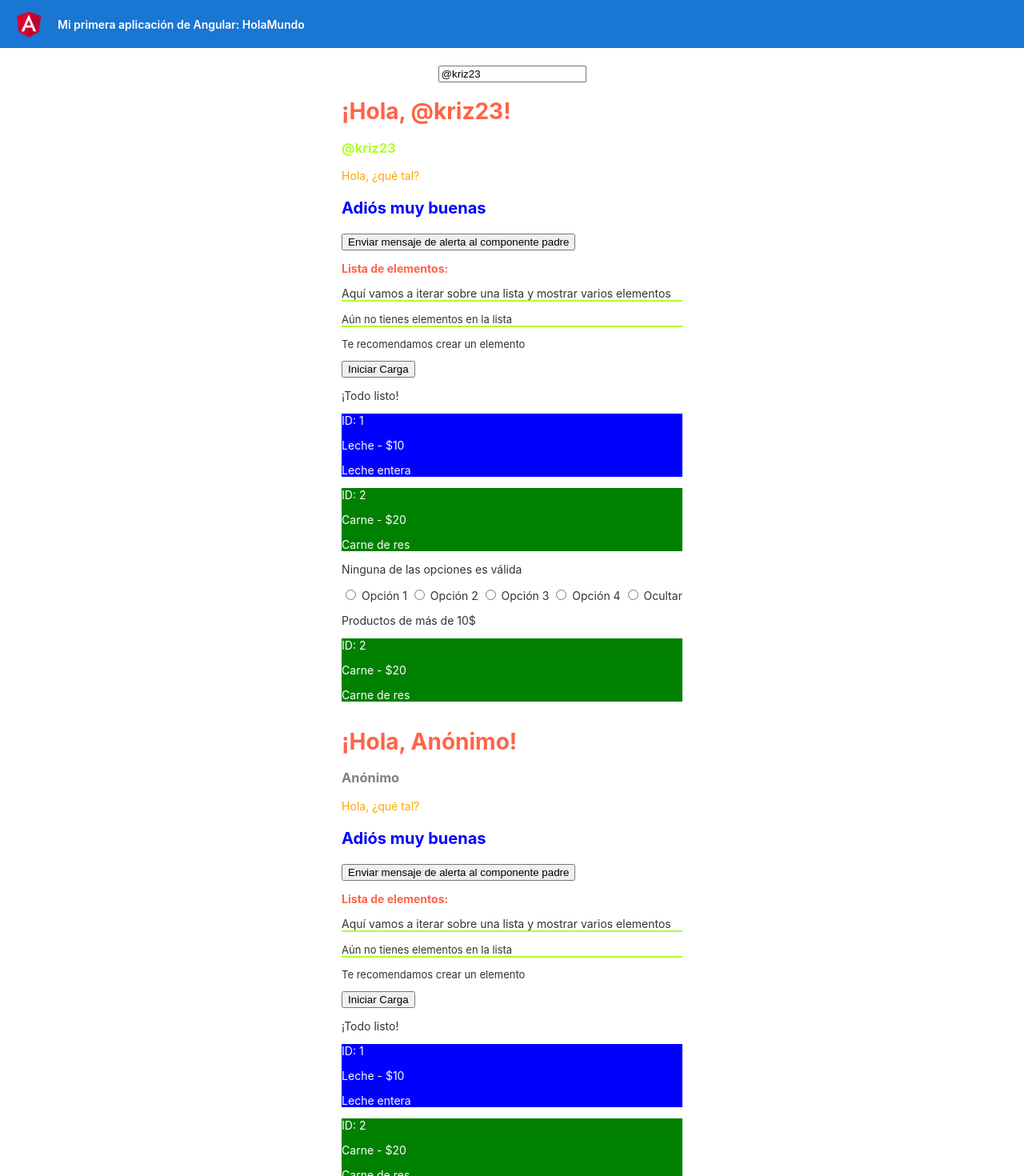
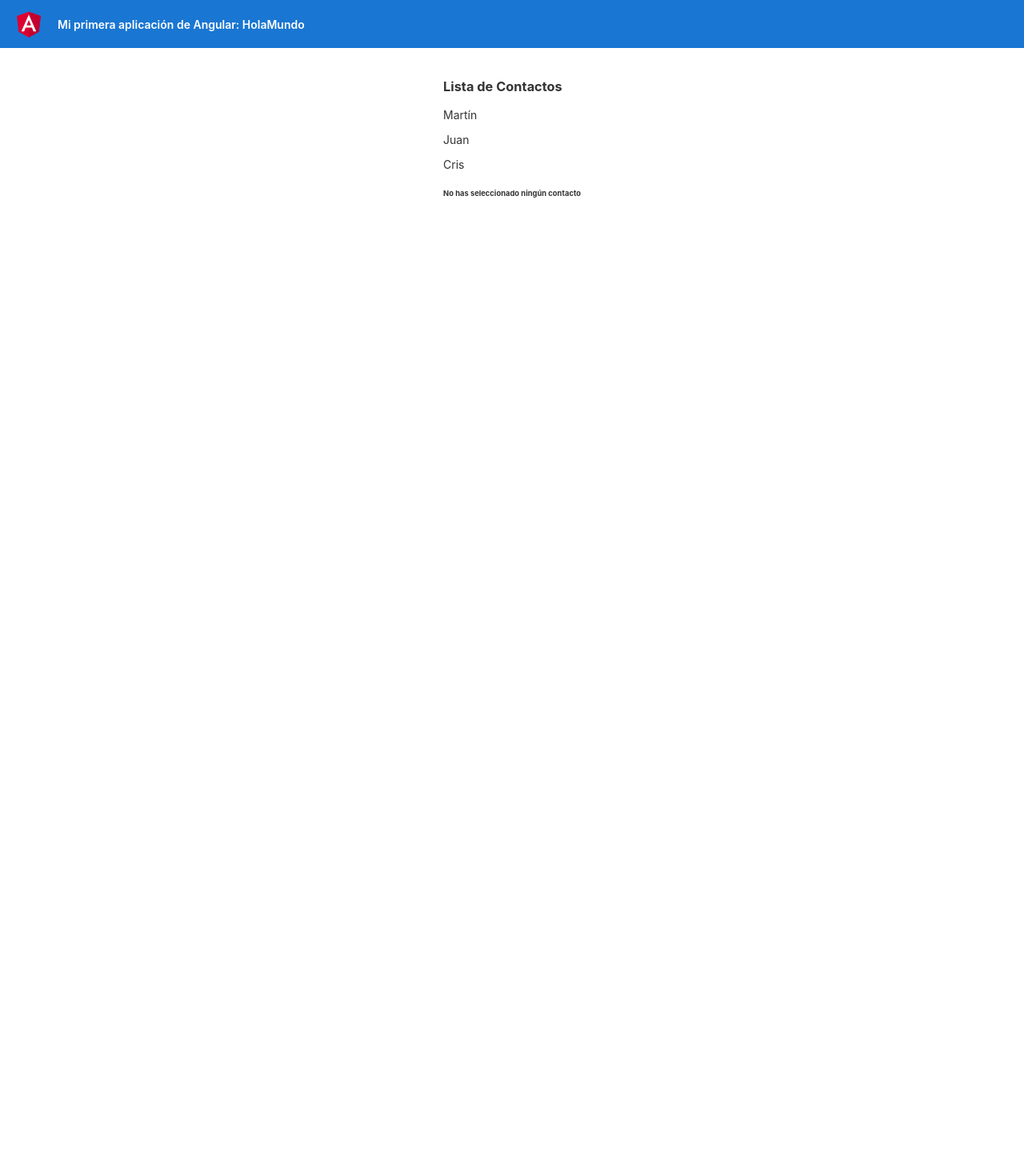
Before and after one commit to kriz23/OpenBootcamp-AngularBasics, an Angular app: page / in a window 1280 px wide. Shown: the top 1470 px of the page at 80% size. After the commit the page ends 800 px from the top, so only its background shows below. Built offline with nearby package versions, Linux system fonts and the light colour scheme.

Commit message:
Editing the main app component to display the new 'listaContactos' component

```diff
--- a/src/app/app.component.html
+++ b/src/app/app.component.html
@@ -317,8 +317,12 @@
 <div class="content" role="main">
   <!--  <h1>¡Hola, {{ name }}!</h1>-->
   <!--  Input para trabajar con NgModel -->
-  <input type="text" placeholder="Nombre del usuario" [(ngModel)]="user">
+  <!--<input type="text" placeholder="Nombre del usuario" [(ngModel)]="user">-->
 
-  <app-saludo [user]="user" (mensajeEmitter)="recibirMensajeDelHijo($event)"></app-saludo>
-  <app-saludo (mensajeEmitter)="recibirMensajeDelHijo($event)"></app-saludo>
+  <!--<app-saludo [user]="user" (mensajeEmitter)="recibirMensajeDelHijo($event)"></app-saludo>-->
+  <!--<app-saludo (mensajeEmitter)="recibirMensajeDelHijo($event)"></app-saludo>-->
+
+  <!--  Ejemplo de uso de Servicio -->
+  <app-lista-contactos></app-lista-contactos>
+
 </div>
```
